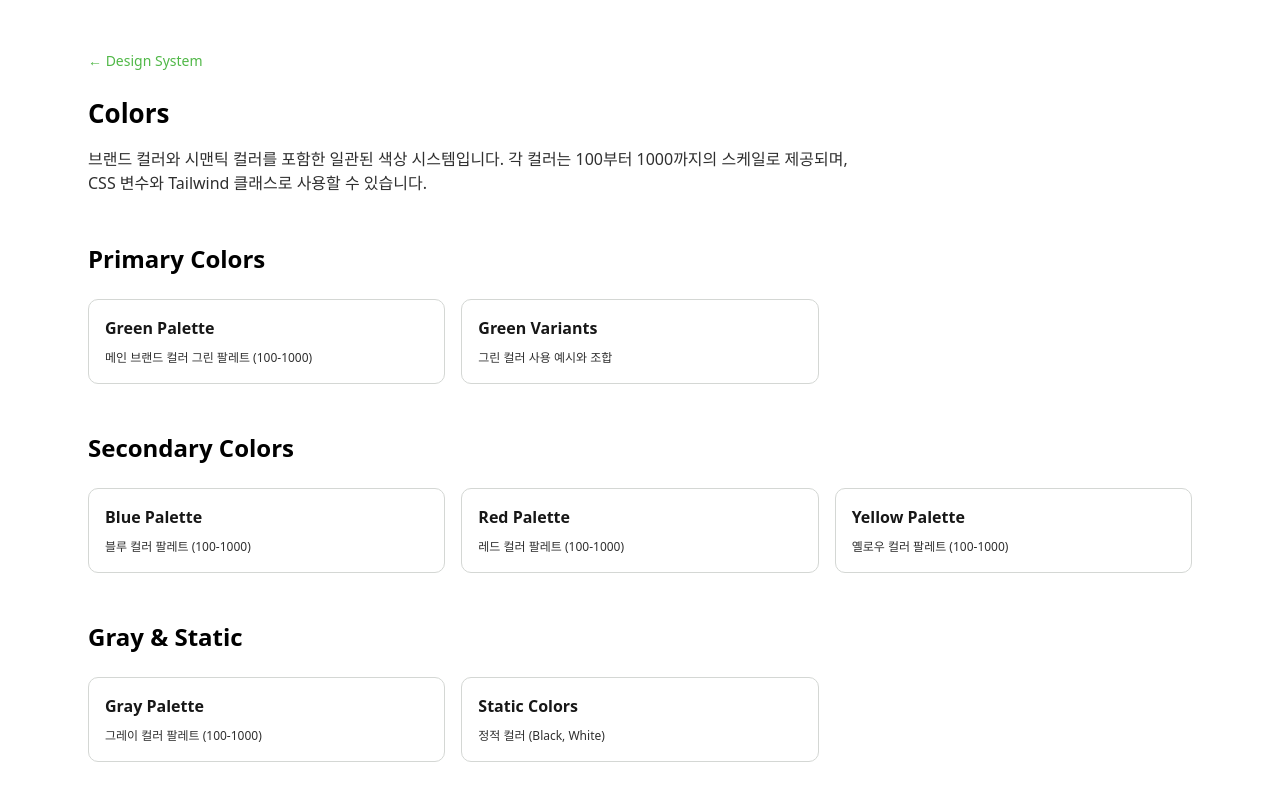
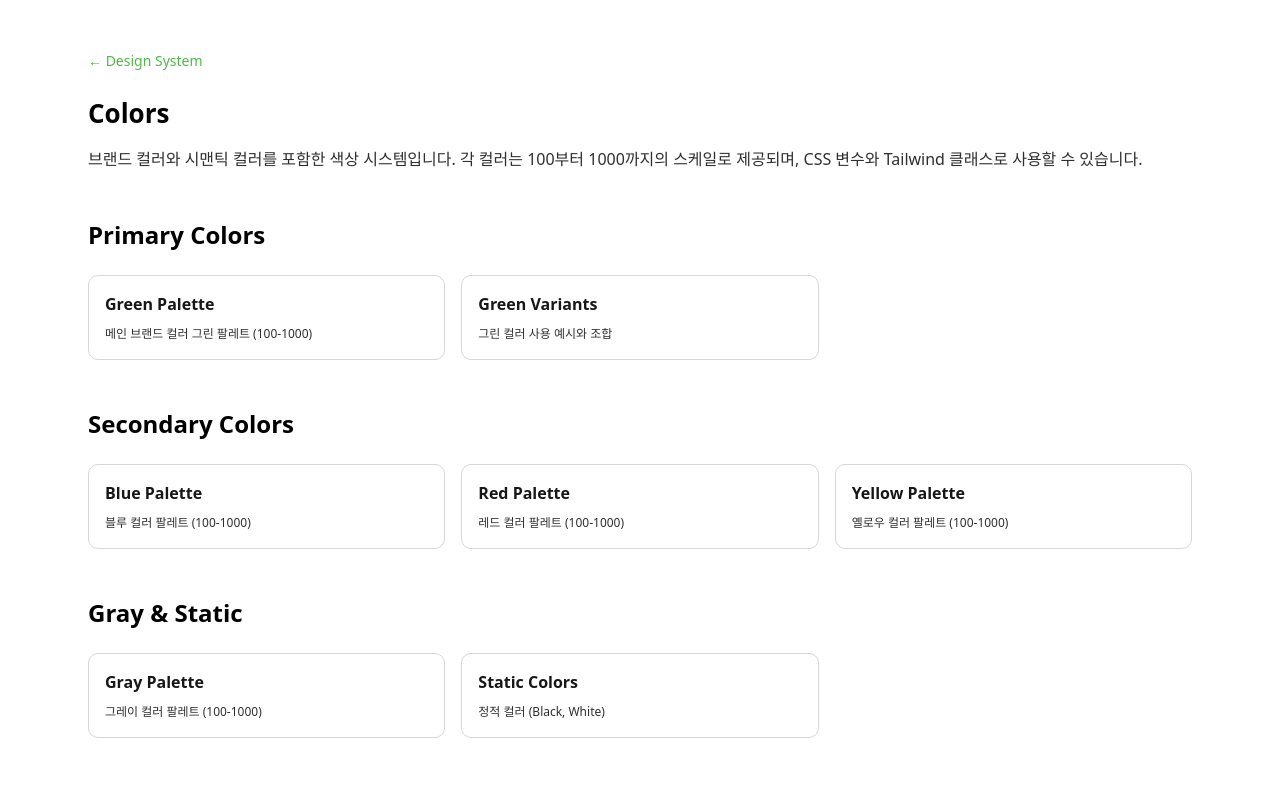
Before and after one commit to ppamppamman/jds, a Next.js app: page /design-system/colors in a window 1280 px wide. Shown: the top 791 px of the page. Built offline with nearby package versions, Linux system fonts and the light colour scheme.

Commit message:
feat: root를 제외한 node에 선언된 max-w 클래스 제거

```diff
--- a/src/app/design-system/colors/page.tsx
+++ b/src/app/design-system/colors/page.tsx
@@ -51,8 +51,8 @@ export default function ColorsPage() {
         <h1 className="typography-headline1-bold mb-4">
           Colors
         </h1>
-        <p className="typography-body1 text-semantic-text-secondary max-w-3xl">
-          브랜드 컬러와 시맨틱 컬러를 포함한 일관된 색상 시스템입니다.
+        <p className="typography-body1 text-semantic-text-secondary w-[100%]">
+          브랜드 컬러와 시맨틱 컬러를 포함한 색상 시스템입니다.
           각 컬러는 100부터 1000까지의 스케일로 제공되며, CSS 변수와 Tailwind 클래스로 사용할 수 있습니다.
         </p>
       </div>
--- a/src/app/design-system/typography/page.tsx
+++ b/src/app/design-system/typography/page.tsx
@@ -51,7 +51,7 @@ export default function TypographyPage() {
         <h1 className="typography-headline1-bold mb-4">
           Typography
         </h1>
-        <p className="typography-body1 text-semantic-text-secondary max-w-3xl">
+        <p className="typography-body1 text-semantic-text-secondary w-[100%]">
           Typography 토큰 기반의 CSS 클래스를 직접 사용하여 일관된 텍스트 스타일을 적용합니다.
           className에 typography-{'{variant}'} 또는 typography-{'{variant}'}-bold 형태로 사용할 수 있습니다.
         </p>
--- a/src/app/page.tsx
+++ b/src/app/page.tsx
@@ -9,7 +9,7 @@ export default function Home() {
           <h1 className="typography-headline1-bold text-semantic-text-primary mb-4">
             디자인 시스템
           </h1>
-          <p className="typography-body1 text-semantic-text-secondary max-w-2xl mx-auto">
+          <p className="typography-body1 text-semantic-text-secondary mx-auto">
             컴포넌트 기반 디자인 시스템으로 재사용 가능한 UI 컴포넌트를 제공합니다.
             Next.js, TypeScript, TailwindCSS 를 활용했습니다.
           </p>
```
